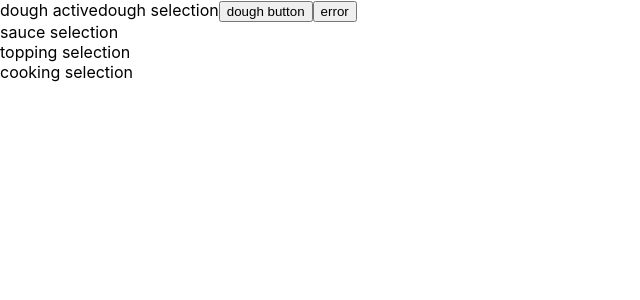
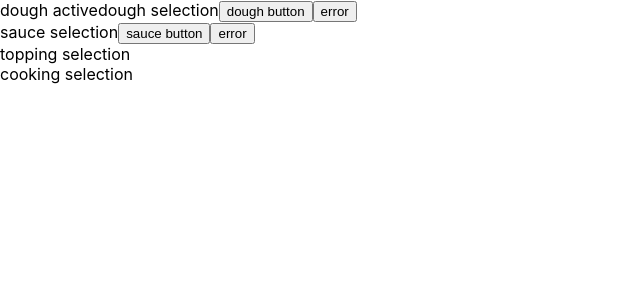
Before and after one commit to richpjames/pizza-factory, a React (Vite) app: page / in a window 1280 px wide. Shown: the top 300 px of the page, without its empty margins (0-640 px from the left). Built offline with nearby package versions, Linux system fonts and the light colour scheme.

Commit message:
copy Sauce component from Dough component

```diff
--- a/src/components/Sauce.tsx
+++ b/src/components/Sauce.tsx
@@ -1,7 +1,18 @@
-import React from 'react'
+import React from "react";
 
-export const Sauce = () => {
-    return (
-        <div>sauce selection</div>
-    )
+interface SauceProps {
+  active?: boolean;
+  onDone: () => void;
+  onError: () => void;
 }
+
+export const Sauce: React.FC<SauceProps> = ({ active, onDone, onError }) => {
+  return (
+    <div data-state={active}>
+      {active && "sauce active"}
+      sauce selection
+      <button onClick={onDone}>sauce button</button>
+      <button onClick={onError}>error</button>
+    </div>
+  );
+};
```
Also changed, not shown: 1 other file (tests, documents, lock files or other folders).
